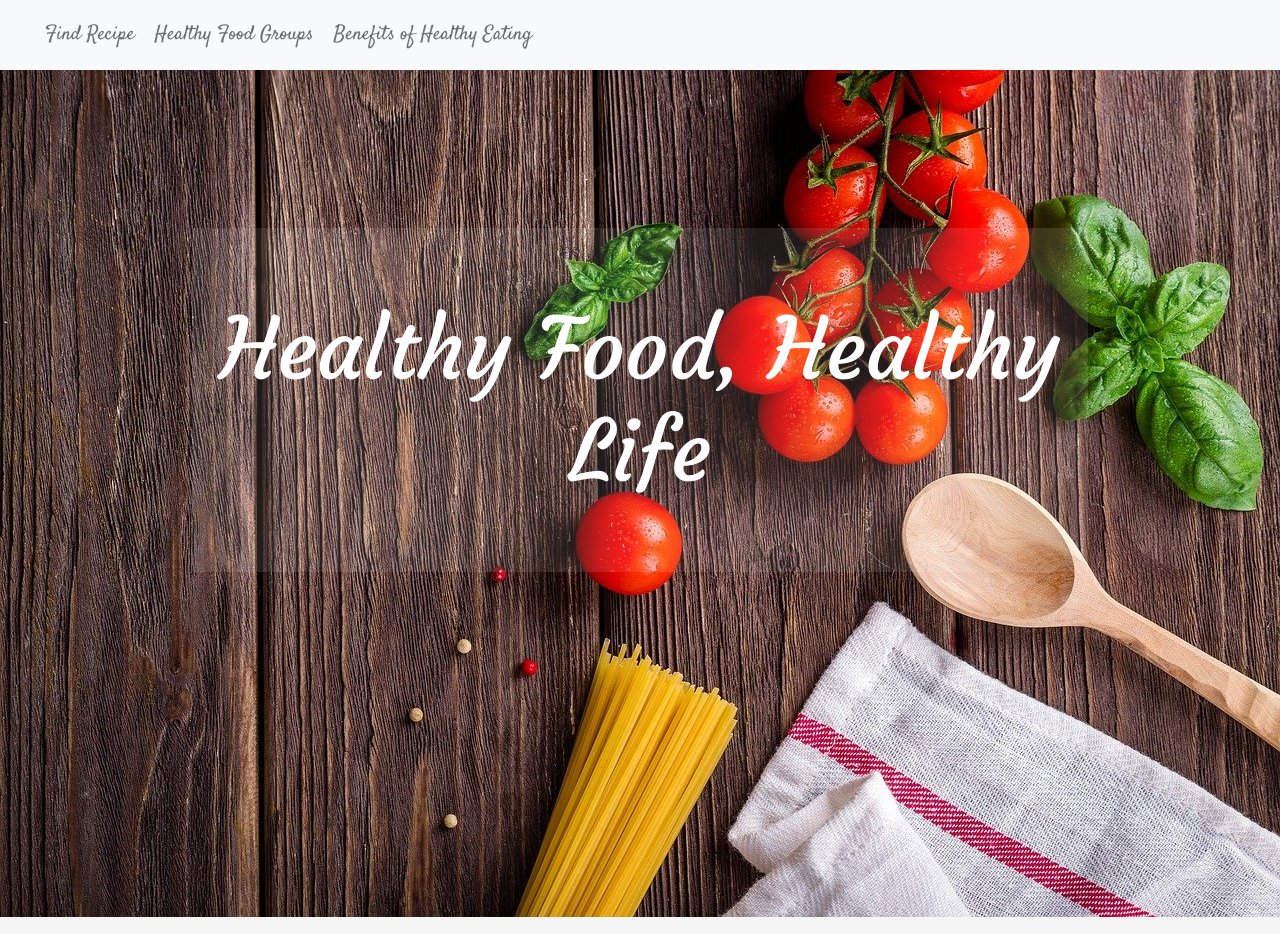
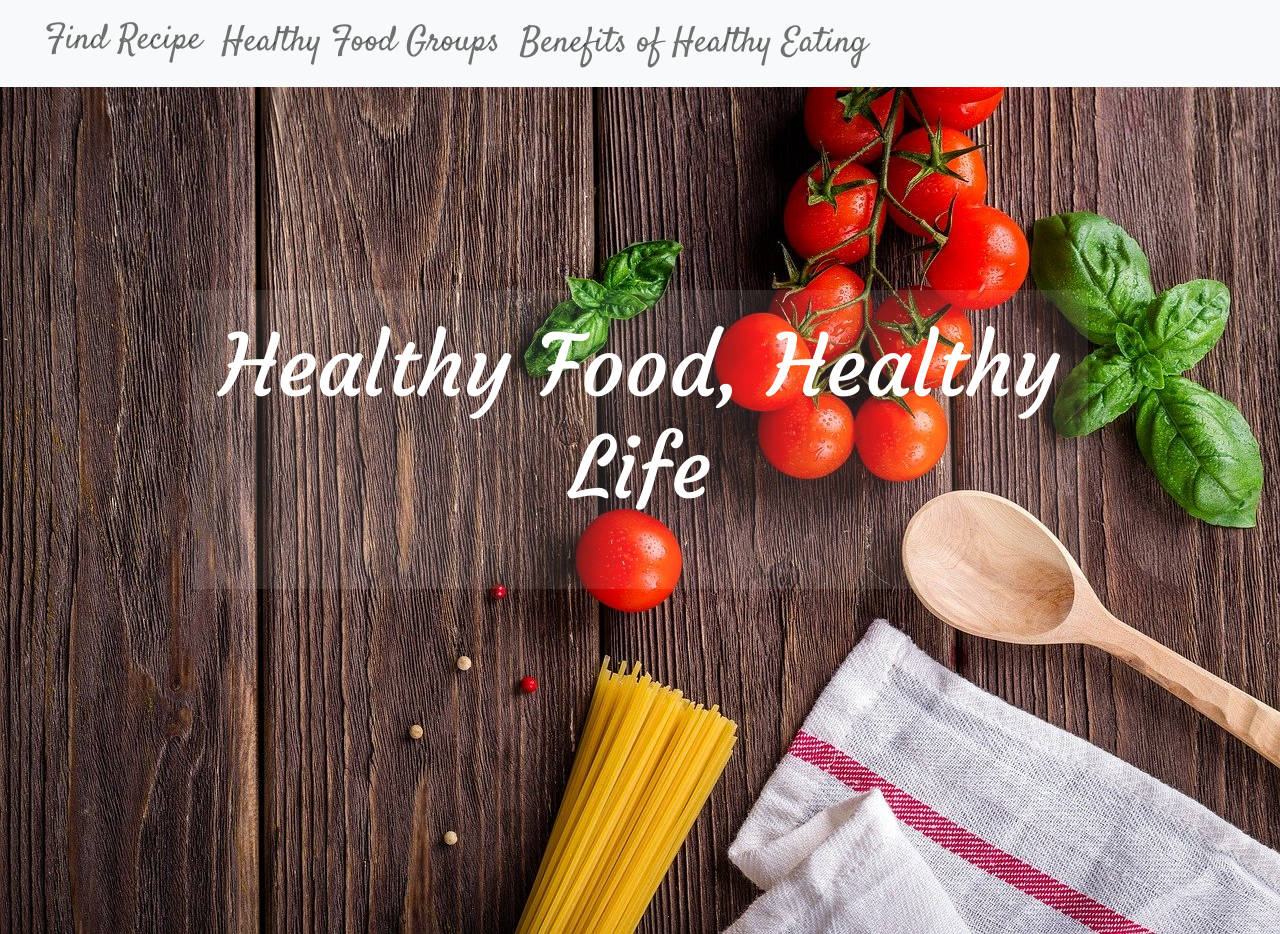
Before and after one commit to wwhite13sub/Healthy_Living, a plain HTML site: page index.html in a window 1280 px wide. Shown: the top 934 px of the page. Drawn offline with nearby package versions, Linux system fonts and the light colour scheme; a script that the page names is missing.

Commit message:
adding nav details

```diff
--- a/styles/styles.scss
+++ b/styles/styles.scss
@@ -24,7 +24,15 @@ body{
 }
 .nav-link {
 font-family: 'Satisfy', cursive;
+font-size: 25px;
 }
+// .nav-link:hover{
+//     background-color: rgb(105, 201, 105);
+// }
+.navbar-light .navbar-nav  .nav-link:focus, .navbar-light .navbar-nav .nav-link:hover {
+    color:red;
+}
+.navbar-light .navbar-nav .nav-link
 
 .captions > h1 {
     margin-top: 5%;
@@ -165,4 +173,9 @@ font-family: 'Satisfy', cursive;
         margin-left: 32%;
         margin-top: 3%;
     }
+    .nav-link {
+        font-family: 'Satisfy', cursive;
+        font-size: 35px;
+        padding: 2%;
+        }
 }
```
Also changed, not shown: styles/styles.css, 1 other file.
